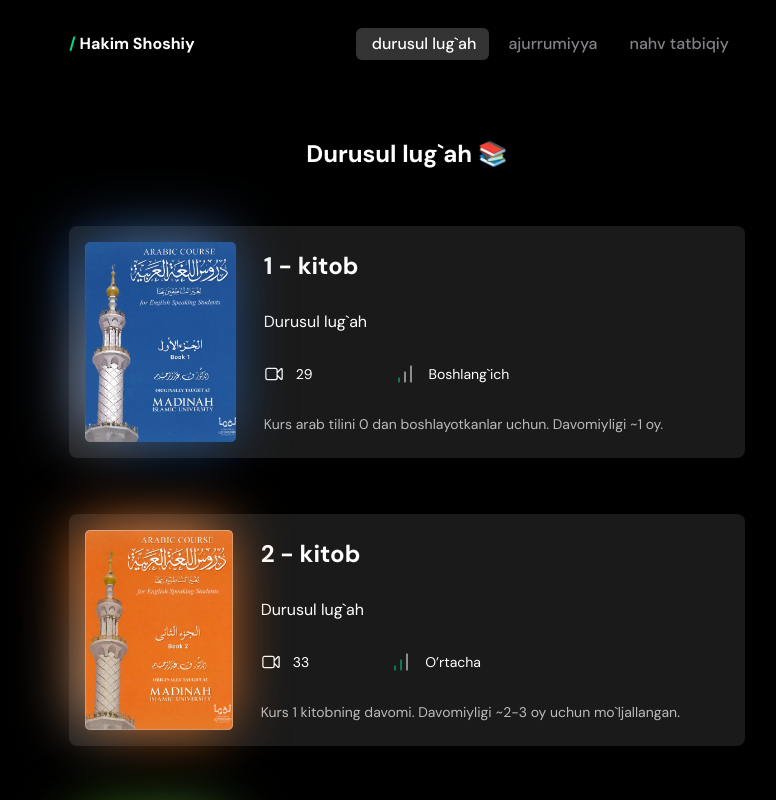
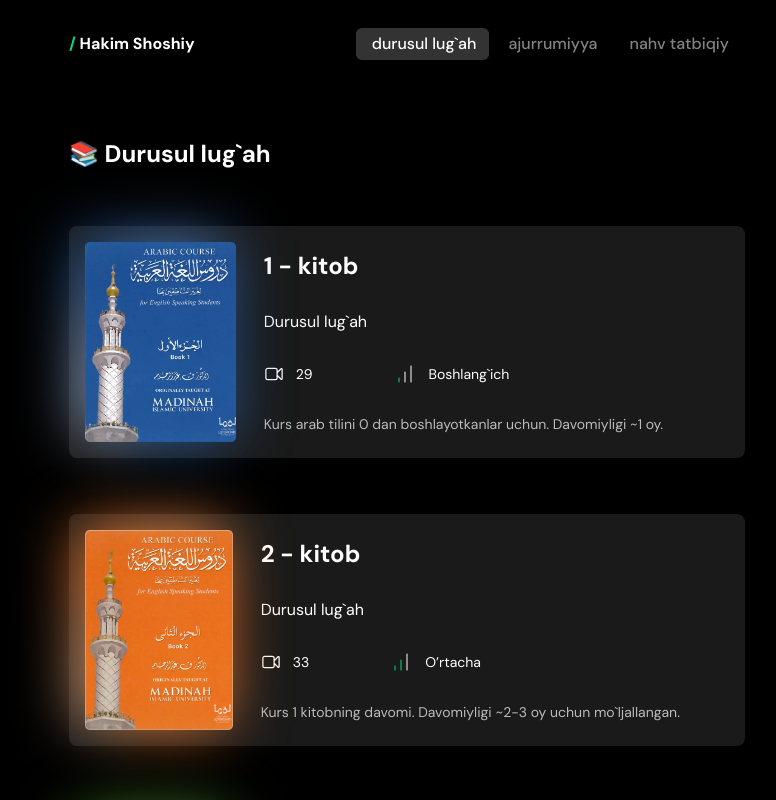
Before and after one commit to SaburovBabur/shoshiy.yasiin.uz, a Next.js app: page /durusul-lugah in a window 1280 px wide. Shown: the top 800 px of the page, without its empty margins (233-1009 px from the left). Built offline with nearby package versions, Linux system fonts and the light colour scheme.

Commit message:
some minor ui updates

```diff
--- a/pages/[course]/[book]/[lesson]/index.tsx
+++ b/pages/[course]/[book]/[lesson]/index.tsx
@@ -5,7 +5,7 @@ import { TypeCourseLesson, courses } from '@/data'
 import Link from 'next/link'
 import { useRouter } from 'next/router'
 
-export async function getStaticPaths(params: any) {
+export async function getStaticPaths() {
 	return {
 		paths: [],
 		fallback: 'blocking',
--- a/pages/[course]/index.tsx
+++ b/pages/[course]/index.tsx
@@ -26,7 +26,7 @@ function Course({ courses, courseName }: { courses: TypeCourse[]; courseName: st
 			<div className="space-y-10 md:space-y-14">
 				{courseName === 'durusul-lugah' ? (
 					<>
-						<h3 className="h1 flex items-center justify-center">Durusul lug`ah 📚</h3>
+						<h3 className="h1 flex items-center">📚 Durusul lug`ah</h3>
 
 						{courses.map((course, idx) => (
 							<Link
--- a/pages/_app.tsx
+++ b/pages/_app.tsx
@@ -1,7 +1,7 @@
 import type { AppProps } from 'next/app'
 import { DM_Sans as Nunito } from 'next/font/google'
+import { Analytics } from '@vercel/analytics/react'
 import '@/styles/tailwind.css'
-import { Analytics } from '@vercel/analytics/react'
 
 const nunito = Nunito({ weight: ['400', '500', '700'], subsets: ['latin'] })
 
```
